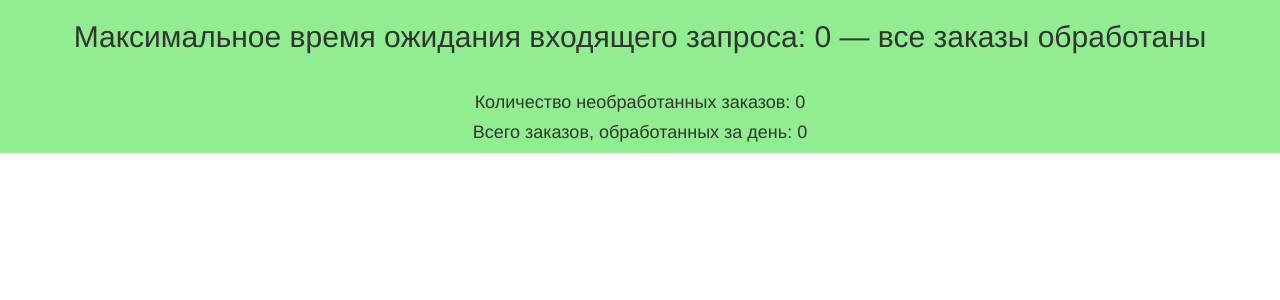
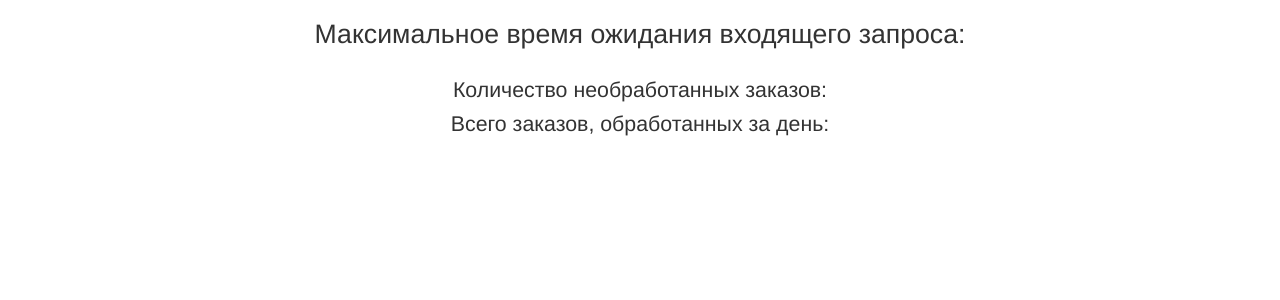
Before and after one commit to vpgrishkin/27_shop_score, a Flask app: page / in a window 1280 px wide. Shown: the top 300 px of the page. Run offline with Flask 2, Linux system fonts and the light colour scheme; data that the repository does not hold is empty; parts of the project's set-up code (start-up, migrations or seed data) failed here and were passed over; some libraries are stand-ins or nearby versions.

Commit message:
fixed comments: 22/08

```diff
--- a/requirements.txt
+++ b/requirements.txt
@@ -1,3 +1,3 @@
 flask==0.11.1
-psycopg2==2.7.3
+SQLAlchemy==1.1.13
 gunicorn==19.7.1
--- a/server.py
+++ b/server.py
@@ -2,15 +2,22 @@
 import os
 
 from flask import Flask, render_template, jsonify, send_from_directory, request
-import psycopg2
+from sqlalchemy.ext.automap import automap_base
+from sqlalchemy.orm import Session
+from sqlalchemy import create_engine, Date, cast
 
-
-app = Flask(__name__)
 
 DB_CONFIG = os.getenv("DB_CONFIG")
 DATA_REFRESH_INTERVAL = 10 * 1000
 RED_INTERVAL = 30
 YELLOW_INTERVAL = 7
+
+app = Flask(__name__)
+base = automap_base()
+engine = create_engine(DB_CONFIG)
+base.prepare(engine, reflect=True)
+orders = base.classes.orders
+session = Session(engine)
 
 
 @app.route('/')
@@ -30,11 +37,9 @@
 
 @app.route('/kpi.json')
 def fetch_kpi_json():
-    with psycopg2.connect("host=shopscore.devman.org dbname=shop port=5432 user=score password=Rysherat2") as conn:
-        with conn.cursor() as cursor:
-            nearest_unconfirmed_order_date = fetch_nearest_unconfirmed_order_date(cursor)
-            count_unconfirmed_orders = fetch_count_unconfirmed_orders(cursor)
-            count_orders_processed_today = fetch_count_orders_processed_today(cursor)
+    nearest_unconfirmed_order_date = fetch_nearest_unconfirmed_order_date()
+    count_unconfirmed_orders = fetch_count_unconfirmed_orders()
+    count_orders_processed_today = fetch_count_orders_processed_today()
 
     order_waiting_time = get_delta_from_now_in_sec(nearest_unconfirmed_order_date)
 
@@ -51,34 +56,31 @@
         return 0
 
 
-def fetch_nearest_unconfirmed_order_date(cursor):
-    cursor.execute("SELECT created FROM orders WHERE confirmed IS NULL ORDER BY created DESC LIMIT 1")
-    nearest_unconfirmed_order_date = cursor.fetchall()
-    if nearest_unconfirmed_order_date:
-        return nearest_unconfirmed_order_date[0][0]
-    return 0
-
-def fetch_count_unconfirmed_orders(cursor):
-    cursor.execute("SELECT COUNT(*) FROM orders WHERE confirmed IS NULL")
-    count_unconfirmed_orders = cursor.fetchall()
-    if count_unconfirmed_orders:
-        return count_unconfirmed_orders[0][0]
+def fetch_nearest_unconfirmed_order_date():
+    nearest_unconfirmed_order = session.query(orders).filter(orders.confirmed.is_(None)).order_by(orders.created).first()
+    if nearest_unconfirmed_order:
+        return nearest_unconfirmed_order.created
     return 0
 
 
-def fetch_count_orders_processed_today(cursor):
-    cursor.execute("SELECT COUNT(*) FROM orders WHERE confirmed IS NOT NULL AND created >= 'today'")
-    count_orders_processed_today = cursor.fetchall()
+def fetch_count_unconfirmed_orders():
+    count_unconfirmed_orders = session.query(orders).filter(orders.confirmed.is_(None)).count()
+    if count_unconfirmed_orders:
+        return count_unconfirmed_orders
+    return 0
+
+
+def fetch_count_orders_processed_today():
+    count_orders_processed_today = session.query(orders).filter(cast(orders.confirmed, Date) == datetime.date.today()).count()
     if count_orders_processed_today:
-        return count_orders_processed_today[0][0]
+        return count_orders_processed_today
     return 0
 
 
 def fetch_KPI(conn):
-    with conn.cursor() as cursor:
-        nearest_unconfirmed_order_date = fetch_nearest_unconfirmed_order_date(cursor)
-        count_unconfirmed_orders = fetch_count_unconfirmed_orders(cursor)
-        count_orders_processed_today = fetch_count_orders_processed_today(cursor)
+        nearest_unconfirmed_order_date = fetch_nearest_unconfirmed_order_date()
+        count_unconfirmed_orders = fetch_count_unconfirmed_orders()
+        count_orders_processed_today = fetch_count_orders_processed_today()
 
 
 if __name__ == "__main__":
--- a/static/style.css
+++ b/static/style.css
@@ -7,3 +7,19 @@
 .bg-red {
 	background-color: Salmon;
 }
+.container-fluid h2 {
+  font-size: 20pt;
+  margin-bottom: 30px;
+}
+.container-fluid h4 {
+  font-size: 16pt;
+}
+@media only screen and (max-device-width: 480px) {
+  .container-fluid h2 {
+  font-size: 10pt;
+  margin-bottom: 5px;
+  }
+  .container-fluid h4 {
+  font-size: 7pt;
+  }
+}
--- a/templates/score.html
+++ b/templates/score.html
@@ -21,8 +21,7 @@
     <div class="container-fluid text-center">
       <div class="row dashboard">
         <div class="col-xs-12">
-          <h2>Максимальное время ожидания входящего запроса: <span id="order_waiting_time"></span></h2>
-          </br>
+          <h2 id="order_waiting_time">Максимальное время ожидания входящего запроса:</h2>
           <h4>Количество необработанных заказов: <span id="count_unconfirmed_orders"></span></h4>
           <h4>Всего заказов, обработанных за день: <span id="count_orders_processed_today"></span></h4>
         </div>
@@ -43,11 +42,11 @@
         .done(function(data){
           order_waiting_time = data['order_waiting_time']
           if (order_waiting_time === 0){
-               $("#order_waiting_time").text('0 — все заказы обработаны');
+            $("#order_waiting_time").text('Все заказы обработаны');
           } else if (Math.floor(order_waiting_time/60) === 0 ){
-               $("#order_waiting_time").text(order_waiting_time + ' сек.');
+              $("#order_waiting_time").text(order_waiting_time + ' сек. – время ожидания');
           } else {
-               $("#order_waiting_time").text(Math.floor(order_waiting_time/60) + ' мин.');
+              $("#order_waiting_time").text(Math.floor(order_waiting_time/60) + ' мин. – время ожидания');
           }
           if (Math.floor(order_waiting_time/60) < {{ YELLOW_INTERVAL }} ){
             $(".dashboard").attr('class', "row dashboard bg-green");
```
Also changed, not shown: README.md. Lines whose indentation alone changed are shown as unchanged.
